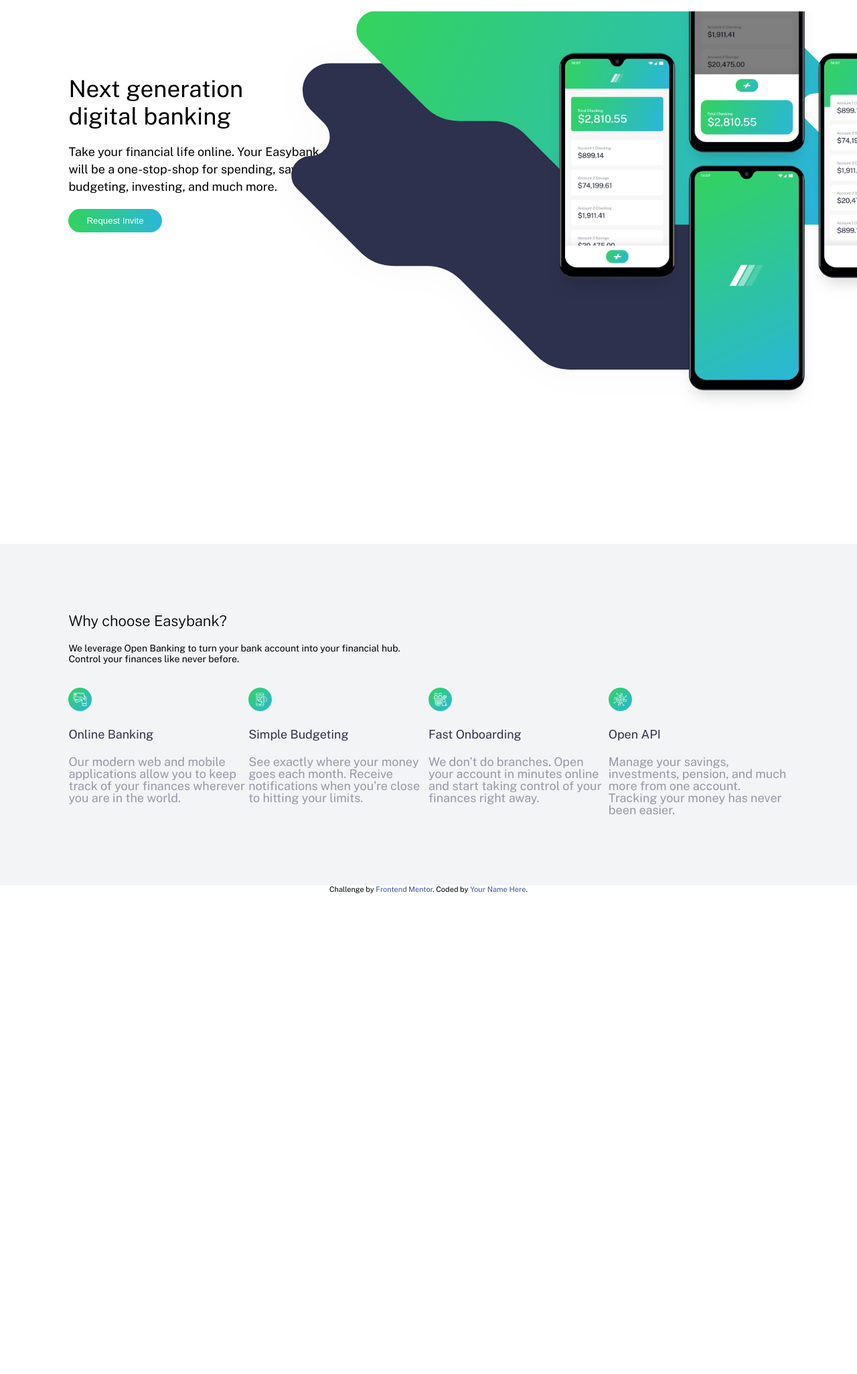
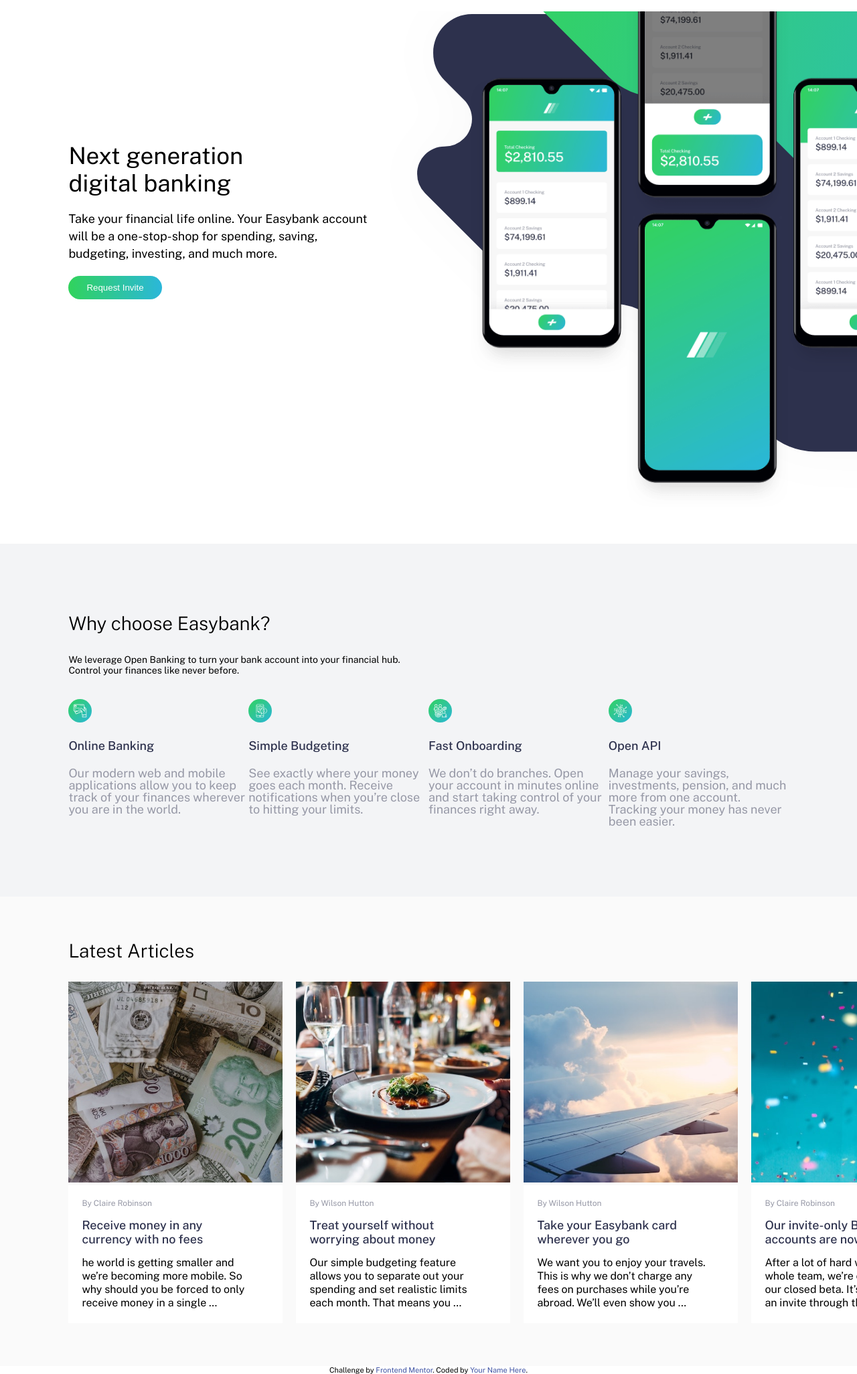
Before and after one commit to winsofttutorials/easybank-landing-page-master, a plain HTML site: page index.html in a window 1280 px wide. Shown: the part 58-2110 px from the top of the page at 67% size. Before the commit the page ends 1392 px from the top, so only its background shows below. Drawn offline with nearby package versions, Linux system fonts and the light colour scheme.

Commit message:
article styling

```diff
--- a/index.html
+++ b/index.html
@@ -31,20 +31,6 @@
         <button type="button" class="invite-btn">Request Invite</button>
       </nav>
       <section class="hero">
-        <picture>
-          <source
-            media="(min-width:600px)"
-            srcset="./images/bg-intro-desktop.svg"
-            class="fig1"
-          />
-          <source media="(min-width:375px)" srcset="./.jpg" />
-          <img
-            src="./images/bg-intro-mobile.svg"
-            alt="switchimg"
-            style="max-width: 100%"
-          />
-        </picture>
-
         <div class="col">
           <h1 class="displayText">Next generation digital banking</h1>
           <p class="display-info">
@@ -104,6 +90,64 @@
           </div>
         </div>
       </section>
+      <article>
+        <p class="sub-title">Latest Articles</p>
+        <div class="article">
+          <div class="gallery">
+            <img src="./images/image-currency.jpg" alt="currency" />
+            <div class="article-frame">
+              <p class="small-title">By Claire Robinson</p>
+              <p class="headline-msg">
+                Receive money in any currency with no fees
+              </p>
+              <p class="text-msg">
+                he world is getting smaller and we’re becoming more mobile. So
+                why should you be forced to only receive money in a single …
+              </p>
+            </div>
+          </div>
+          <div class="gallery">
+            <img src="./images/image-restaurant.jpg" alt="currency" />
+            <div class="article-frame">
+              <p class="small-title">By Wilson Hutton</p>
+              <p class="headline-msg">
+                Treat yourself without worrying about money
+              </p>
+              <p class="text-msg">
+                Our simple budgeting feature allows you to separate out your
+                spending and set realistic limits each month. That means you …
+              </p>
+            </div>
+          </div>
+          <div class="gallery">
+            <img src="./images/image-plane.jpg" alt="currency" />
+            <div class="article-frame">
+              <p class="small-title">By Wilson Hutton</p>
+              <p class="headline-msg">
+                Take your Easybank card wherever you go
+              </p>
+              <p class="text-msg">
+                We want you to enjoy your travels. This is why we don’t charge
+                any fees on purchases while you’re abroad. We’ll even show you …
+              </p>
+            </div>
+          </div>
+          <div class="gallery">
+            <img src="./images/./image-confetti.jpg" alt="currency" />
+            <div class="article-frame">
+              <p class="small-title">By Claire Robinson</p>
+              <p class="headline-msg">
+                Our invite-only Beta accounts are now live!
+              </p>
+              <p class="text-msg">
+                After a lot of hard work by the whole team, we’re excited to
+                launch our closed beta. It’s easy to request an invite through
+                the site ...
+              </p>
+            </div>
+          </div>
+        </div>
+      </article>
     </main>
 
     <div class="attribution">
--- a/style.css
+++ b/style.css
@@ -1,4 +1,4 @@
-@import url("https://fonts.googleapis.com/css2?family=Public+Sans:wght@300;400;700&display=swap");
+@import url("https://fonts.googleapis.com/css2?family=Public+Sans:wght@300;400;500;700&display=swap");
 
 * {
   margin: 0;
@@ -75,6 +75,10 @@ nav ul a {
 }
 
 .hero {
+  background-image: url("./images/bg-intro-desktop.svg");
+  background-size: cover;
+  background-position: 550px -300px;
+  background-repeat: no-repeat;
   display: grid;
   grid-template-columns: 1fr 1fr;
   min-height: 100vh;
@@ -90,21 +94,12 @@ nav ul a {
   z-index: 1;
 }
 
-picture {
-  position: absolute;
-  background-size: auto;
-  right: 0%;
-  top: -8%;
-  order: 2;
-  width: 70%;
-}
-
 .mockups-img {
   position: absolute;
   top: -120px;
   right: -130px;
   z-index: 1;
-  width: 100%;
+  width: 120%;
 }
 
 .services {
@@ -117,7 +112,7 @@ picture {
 }
 
 .displayText {
-  margin-top: 100px;
+  margin-top: 200px;
   max-width: 300px;
   font-size: 35px;
   text-align: left;
@@ -145,9 +140,9 @@ picture {
 }
 
 .sub-title {
-  font-size: 22px;
+  font-size: 28px;
   font-weight: 300;
-  margin-bottom: 20px;
+  margin-bottom: 30px;
 }
 
 .service1 img {
@@ -174,6 +169,47 @@ picture {
   margin-bottom: 35px;
 }
 
+article {
+  padding: 5% 8%;
+  background-color: var(--Very-Light-Gray);
+}
+
+.article {
+  display: grid;
+  grid-template-columns: repeat(4, 320px);
+  gap: 20px;
+}
+
+.article img {
+  width: 320px;
+}
+
+.article img:first-child {
+  height: 300px;
+  object-fit: cover;
+}
+.small-title {
+  font-size: 12px;
+  color: var(--Grayish-Blue);
+}
+
+.headline-msg {
+  max-width: 230px;
+  font-weight: 500;
+  margin: 15px 0;
+  color: var(--Dark-Blue);
+}
+
+.text-msg {
+  font-size: 16px;
+  max-width: 265px;
+  line-height: 20px;
+}
+
+.article-frame {
+  padding: 20px;
+  background-color: var(--White);
+}
 /* media query */
 
 @media (max-width: 375px) {
@@ -190,10 +226,13 @@ picture {
   }
 
   .hero {
+    background-image: url("./images/bg-intro-mobile.svg");
+    background-size: 380px 380px;
+    background-position: top;
+    background-repeat: no-repeat;
     grid-template-columns: 1fr;
-    margin-top: 100%;
-    padding: 0 4%;
-    /* min-height: 100vh; */
+    padding: 0 4% 80px;
+    min-height: 100vh;
   }
   .col2 {
     order: -1;
@@ -202,23 +241,17 @@ picture {
 
   .mockups-img {
     position: absolute;
-    top: -290%;
+    top: -100px;
     right: 0px;
     z-index: 1;
     width: 100%;
   }
 
-  picture {
-    position: absolute;
-    right: 0px;
-    top: 0%;
-  }
-
   .displayText {
-    margin-top: unset;
-    max-width: 200px;
+    max-width: 350px;
     text-align: center;
-    font-size: 24px;
+    margin-top: 400px;
+    /* font-size: 24px; */
   }
   .display-info {
     max-width: 300px;
@@ -231,7 +264,7 @@ picture {
     flex-direction: column;
     justify-content: center;
     align-items: center;
-    padding: unset;
+    padding: 0;
   }
 
   .services {
@@ -268,4 +301,18 @@ picture {
     font-size: 12px;
     max-width: 270px;
   }
+
+  .article {
+    grid-template-columns: 1fr;
+  }
+
+  .headline-msg {
+    max-width: 390px;
+    font-size: 16px;
+  }
+
+  .text-msg {
+    max-width: 400px;
+    font-size: 13px;
+  }
 }
```
